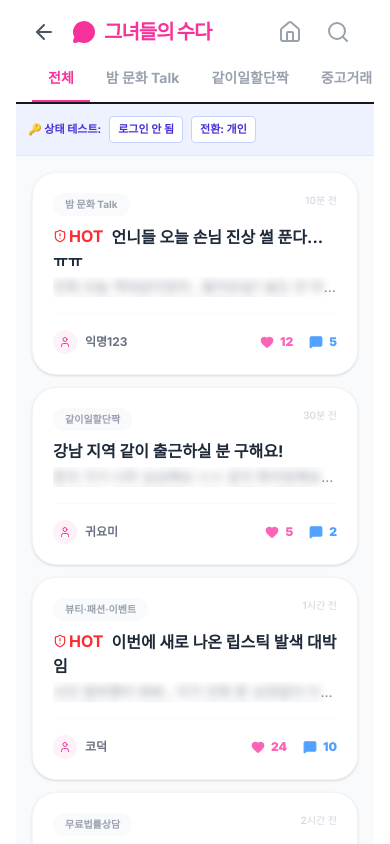
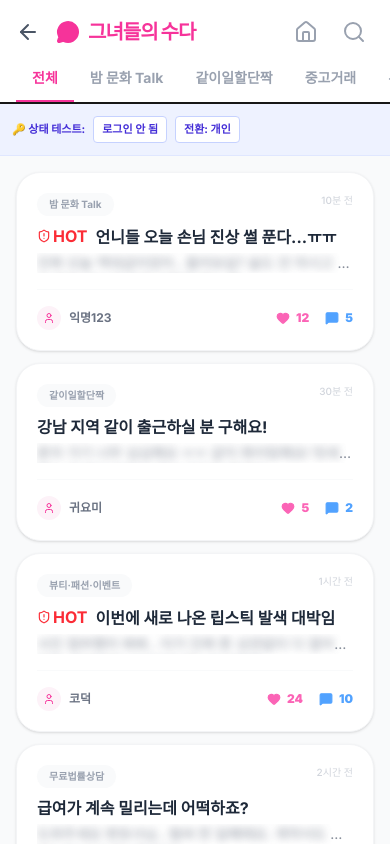
Before and after one commit to bizsetter7/coco-universe, a Next.js app: page /community in a window 390 px wide. Shown: the top 844 px of the page. Built offline with nearby package versions, Linux system fonts and the light colour scheme.

Commit message:
모바일 수정

```diff
--- a/src/app/community/page.tsx
+++ b/src/app/community/page.tsx
@@ -73,7 +73,7 @@ function CommunityContent() {
         <div className="min-h-screen bg-gray-50 pb-20">
             {/* Header */}
             <header className="bg-white border-b sticky top-0 z-40">
-                <div className="w-full px-4 h-14 flex items-center justify-between">
+                <div className="max-w-[1020px] mx-auto px-4 h-14 flex items-center justify-between">
                     <div className="flex items-center gap-2 pt-2">
                         <button onClick={() => router.push('/')} className="p-2 -ml-2 text-gray-600">
                             <ArrowLeft size={24} />
@@ -94,7 +94,7 @@ function CommunityContent() {
                 </div>
 
                 {/* Categories */}
-                <div className="w-full overflow-x-auto scrollbar-hide">
+                <div className="max-w-[1020px] mx-auto overflow-x-auto scrollbar-hide">
                     <div className="flex px-4 border-b">
                         {CATEGORIES.map((cat) => (
                             <button
@@ -113,7 +113,7 @@ function CommunityContent() {
             </header>
 
             {/* Admin/Mock Controls */}
-            <div className="w-full p-3 bg-indigo-50 border-b border-indigo-100 flex items-center justify-between text-[11px] text-indigo-700">
+            <div className="max-w-[1020px] mx-auto p-3 bg-indigo-50 border-b border-indigo-100 flex items-center justify-between text-[11px] text-indigo-700">
                 <div className="flex items-center gap-2">
                     <span className="font-bold">🔑 상태 테스트:</span>
                     <button
@@ -132,7 +132,7 @@ function CommunityContent() {
                 <span className="opacity-60 hidden sm:inline">로그인 안 됨 상태에서 게시글을 클릭해보세요!</span>
             </div>
 
-            <main className="w-full p-4 space-y-4">
+            <main className="max-w-[1020px] mx-auto p-4 space-y-4">
                 {activeTab === '프리미엄 라운지' ? (
                     /* Lounge View within Community */
                     <div className="space-y-6 animate-in fade-in slide-in-from-bottom duration-500">
--- a/src/app/customer-center/page.tsx
+++ b/src/app/customer-center/page.tsx
@@ -110,7 +110,7 @@ function CustomerCenterContent() {
         <div className={`min-h-screen ${brand.theme === 'dark' ? 'bg-gray-900 text-white' : 'bg-gray-50 text-gray-800'} pb-20`}>
             {/* Header */}
             <header className={`sticky top-0 z-50 border-b ${brand.theme === 'dark' ? 'bg-gray-800 border-gray-700' : 'bg-white border-gray-200'} shadow-sm`}>
-                <div className="w-full px-4 h-14 flex items-center justify-between">
+                <div className="max-w-[1020px] mx-auto px-4 h-14 flex items-center justify-between">
                     <div className="flex items-center gap-2 pt-2">
                         <button onClick={() => router.back()} className="p-2 -ml-2 text-gray-600 hover:text-gray-900">
                             <ArrowLeft size={24} />
@@ -125,7 +125,7 @@ function CustomerCenterContent() {
                 </div>
             </header>
 
-            <main className="w-full p-4 md:py-10">
+            <main className="max-w-[1020px] mx-auto p-4 md:py-10">
                 <div className="flex flex-col md:flex-row gap-8">
                     {/* Sidebar (Desktop) / Top Nav (Mobile) */}
                     <aside className="md:w-64 shrink-0">
--- a/src/app/layout.tsx
+++ b/src/app/layout.tsx
@@ -35,7 +35,7 @@ export default function RootLayout({
           <BrandProvider>
             <div className="relative min-h-screen">
               <BannerSidebar side="left" />
-              <main id="main-stage" className="w-full max-w-[1020px] mx-auto px-4 md:px-0">
+              <main className="w-full">
                 {children}
               </main>
               <BannerSidebar side="right" />
--- a/src/app/page.tsx
+++ b/src/app/page.tsx
@@ -153,7 +153,7 @@ export default function HomePortal() {
     <div className={`min-h-screen ${brand.theme === 'dark' ? 'bg-gray-900 text-white' : 'bg-gray-50 text-gray-800'} pb-20`}>
       {/* Header */}
       <header className={`sticky top-0 z-50 border-b ${brand.theme === 'dark' ? 'bg-gray-800 border-gray-700' : 'bg-white border-gray-200'} shadow-sm`}>
-        <div className="w-full h-16 flex items-center justify-between">
+        <div className="max-w-[1020px] mx-auto px-4 h-16 flex items-center justify-between">
           <div className="flex items-center gap-2 cursor-pointer" onClick={() => setCurrentPage('home')}>
             {currentPage !== 'home' ? (
               <ChevronLeft className="md:hidden mr-1" size={24} />
@@ -213,7 +213,7 @@ export default function HomePortal() {
               </div>
             </div>
 
-            <div className="w-full px-4 py-8">
+            <div className="max-w-[1020px] mx-auto px-4 py-8">
               {/* Quick Icon Grid (Mobile First) */}
               <div className="grid grid-cols-3 md:grid-cols-6 gap-4 mb-10">
                 {[
@@ -965,7 +965,7 @@ export default function HomePortal() {
 
       {/* Footer */}
       <footer className={`py-12 border-t font-sans ${brand.theme === 'dark' ? 'bg-gray-900 border-gray-800 text-gray-400' : 'bg-white border-gray-100 text-gray-500'}`}>
-        <div className="max-w-4xl mx-auto px-4 text-center">
+        <div className="max-w-[1020px] mx-auto px-4 text-center">
           {/* Logo */}
           <div className="mb-6">
             <h2 className="text-2xl font-black tracking-tighter inline-block" style={primaryStyle}>
```
